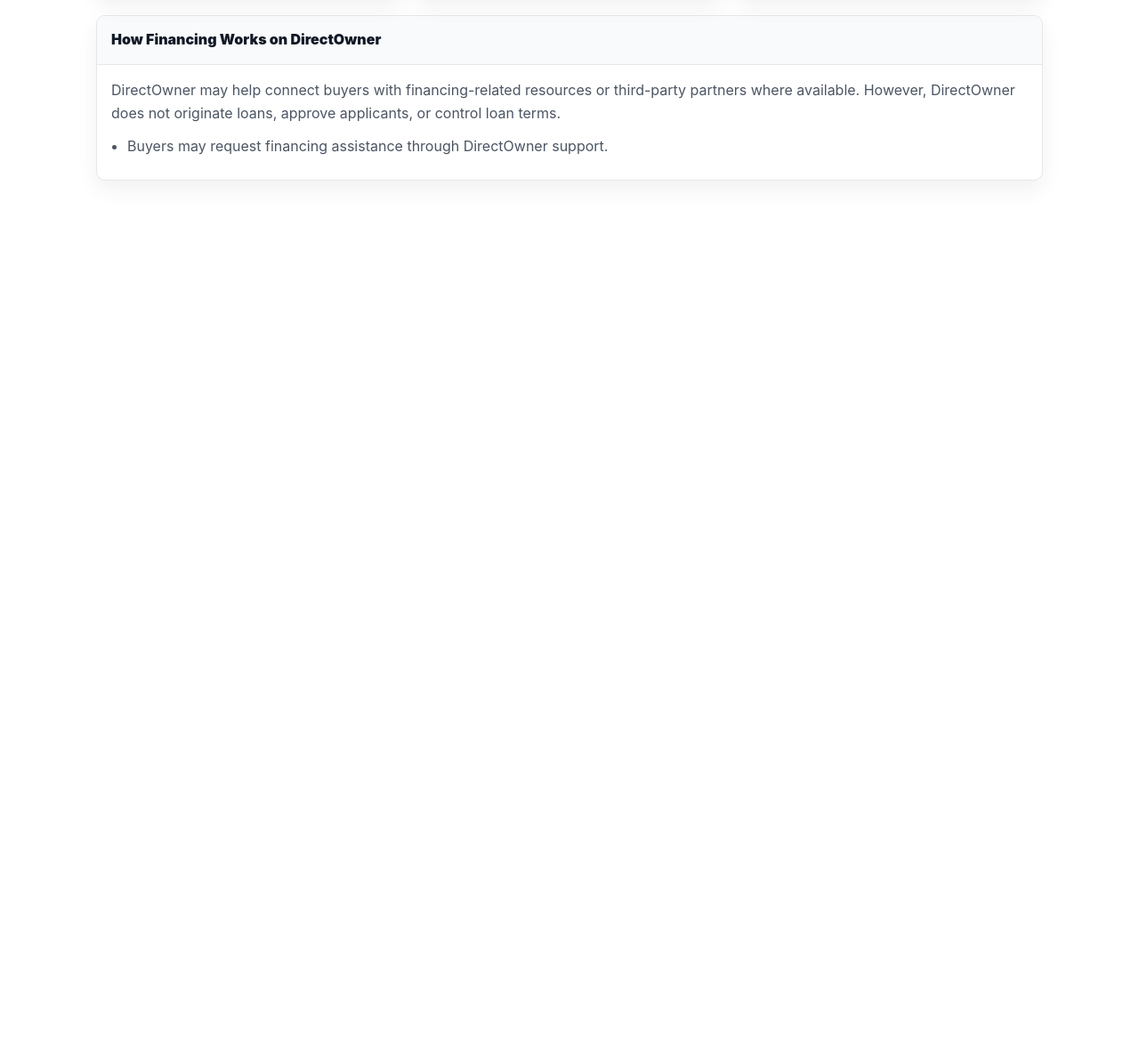
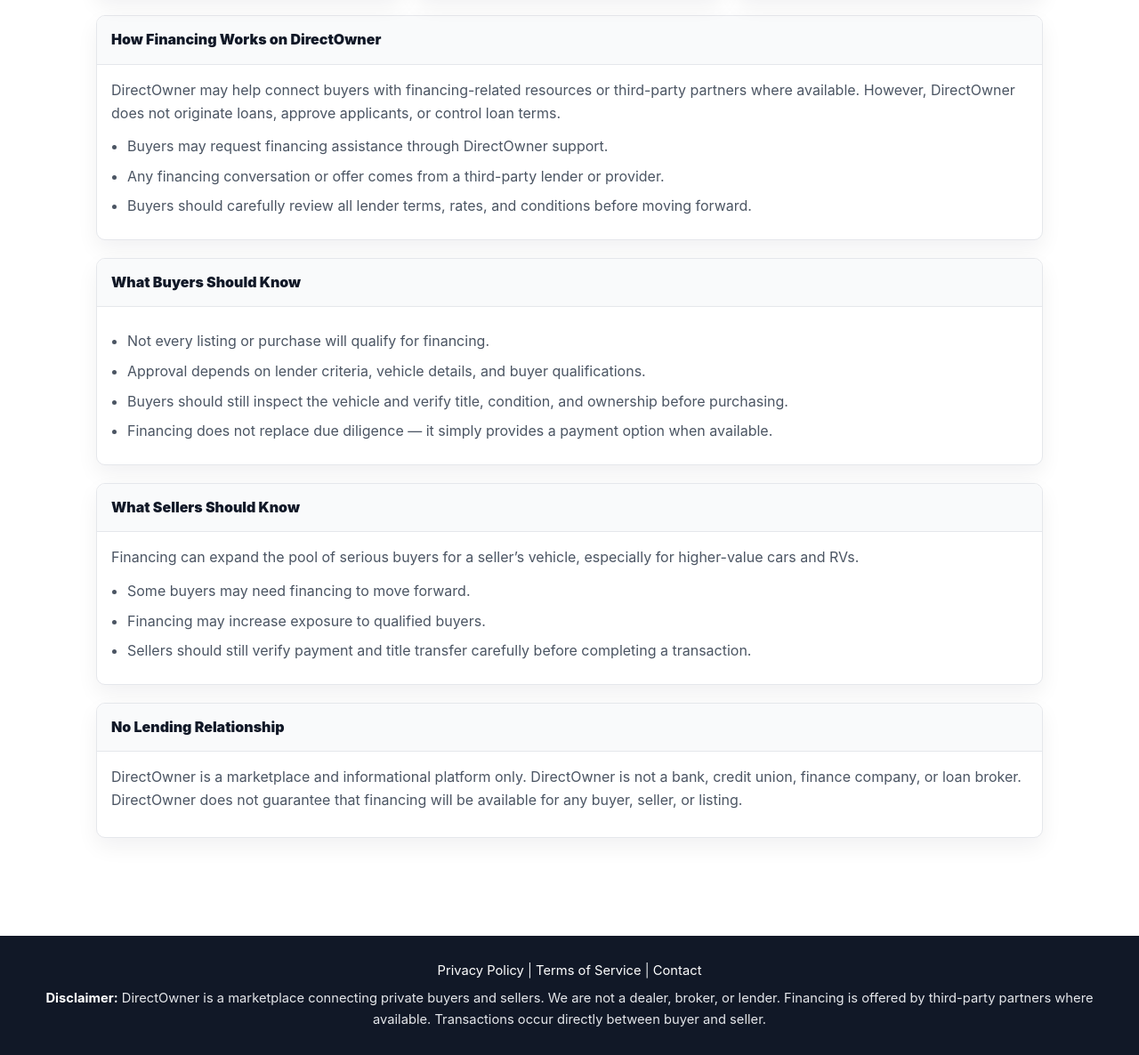
Before and after one commit to sharonballi49/directowner-site, a plain HTML site: page financing.html in a window 1280 px wide. Shown: the part 595-1781 px from the top of the page at 89% size. Before the commit the page ends 868 px from the top, so only its background shows below. Drawn offline with Linux system fonts and the light colour scheme.

Commit message:
Update financing.html

```diff
--- a/financing.html
+++ b/financing.html
@@ -312,3 +312,60 @@
         </p>
         <ul>
           <li>Buyers may request financing assistance through DirectOwner support.</li>
+          <li>Any financing conversation or offer comes from a third-party lender or provider.</li>
+          <li>Buyers should carefully review all lender terms, rates, and conditions before moving forward.</li>
+        </ul>
+      </div>
+    </section>
+
+    <section class="section">
+      <div class="sectionHeader">What Buyers Should Know</div>
+      <div class="sectionBody">
+        <ul>
+          <li>Not every listing or purchase will qualify for financing.</li>
+          <li>Approval depends on lender criteria, vehicle details, and buyer qualifications.</li>
+          <li>Buyers should still inspect the vehicle and verify title, condition, and ownership before purchasing.</li>
+          <li>Financing does not replace due diligence — it simply provides a payment option when available.</li>
+        </ul>
+      </div>
+    </section>
+
+    <section class="section">
+      <div class="sectionHeader">What Sellers Should Know</div>
+      <div class="sectionBody">
+        <p>
+          Financing can expand the pool of serious buyers for a seller’s vehicle, especially for higher-value cars and RVs.
+        </p>
+        <ul>
+          <li>Some buyers may need financing to move forward.</li>
+          <li>Financing may increase exposure to qualified buyers.</li>
+          <li>Sellers should still verify payment and title transfer carefully before completing a transaction.</li>
+        </ul>
+      </div>
+    </section>
+
+    <section class="section">
+      <div class="sectionHeader">No Lending Relationship</div>
+      <div class="sectionBody">
+        <p>
+          DirectOwner is a marketplace and informational platform only. DirectOwner is not a bank, credit union, finance company,
+          or loan broker. DirectOwner does not guarantee that financing will be available for any buyer, seller, or listing.
+        </p>
+      </div>
+    </section>
+  </main>
+
+  <footer>
+    <p>
+      <a href="privacy.html">Privacy Policy</a> |
+      <a href="terms.html">Terms of Service</a> |
+      <a href="contact.html">Contact</a>
+    </p>
+    <p>
+      <strong>Disclaimer:</strong> DirectOwner is a marketplace connecting private buyers and sellers.
+      We are not a dealer, broker, or lender. Financing is offered by third-party partners where available.
+      Transactions occur directly between buyer and seller.
+    </p>
+  </footer>
+</body>
+</html>
```
